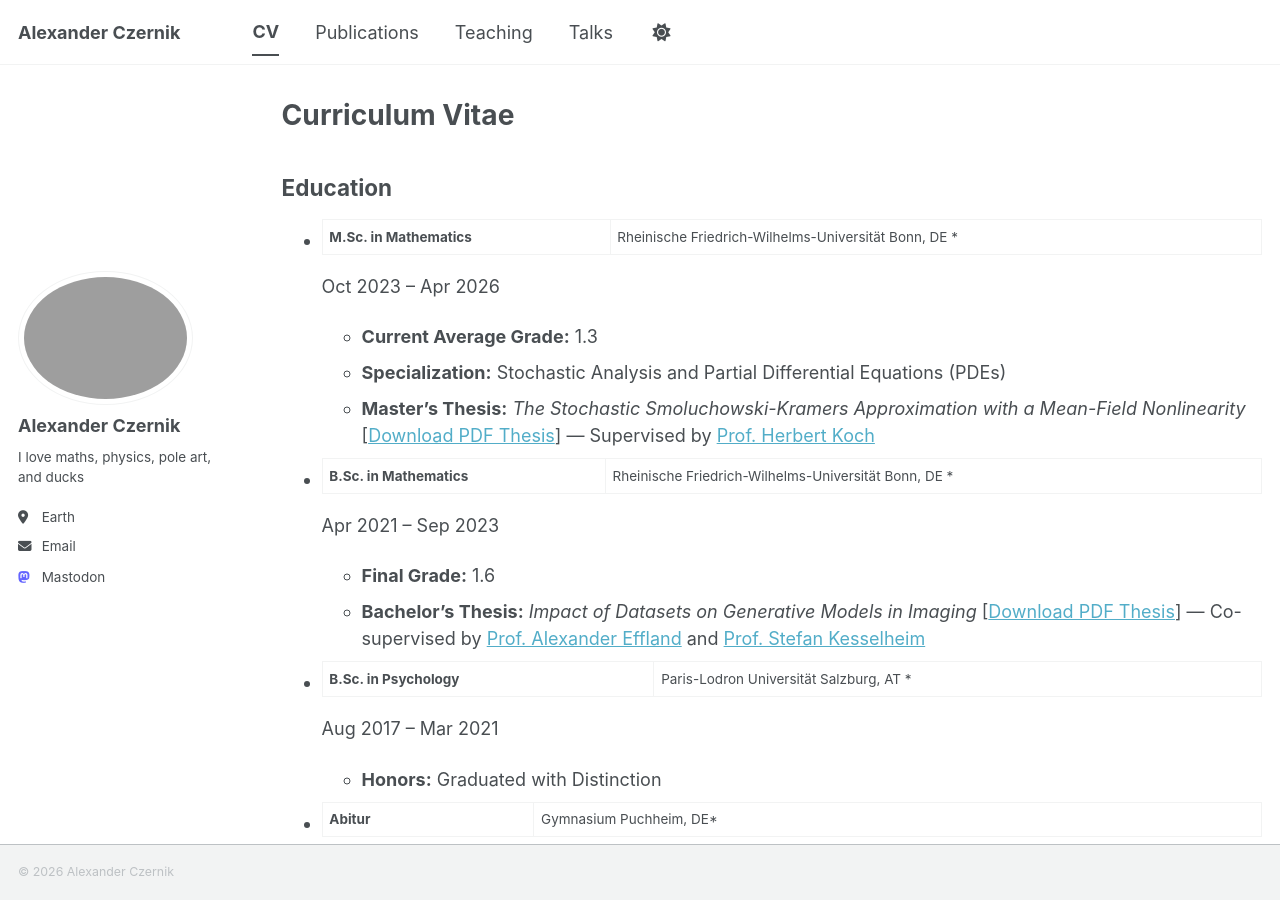
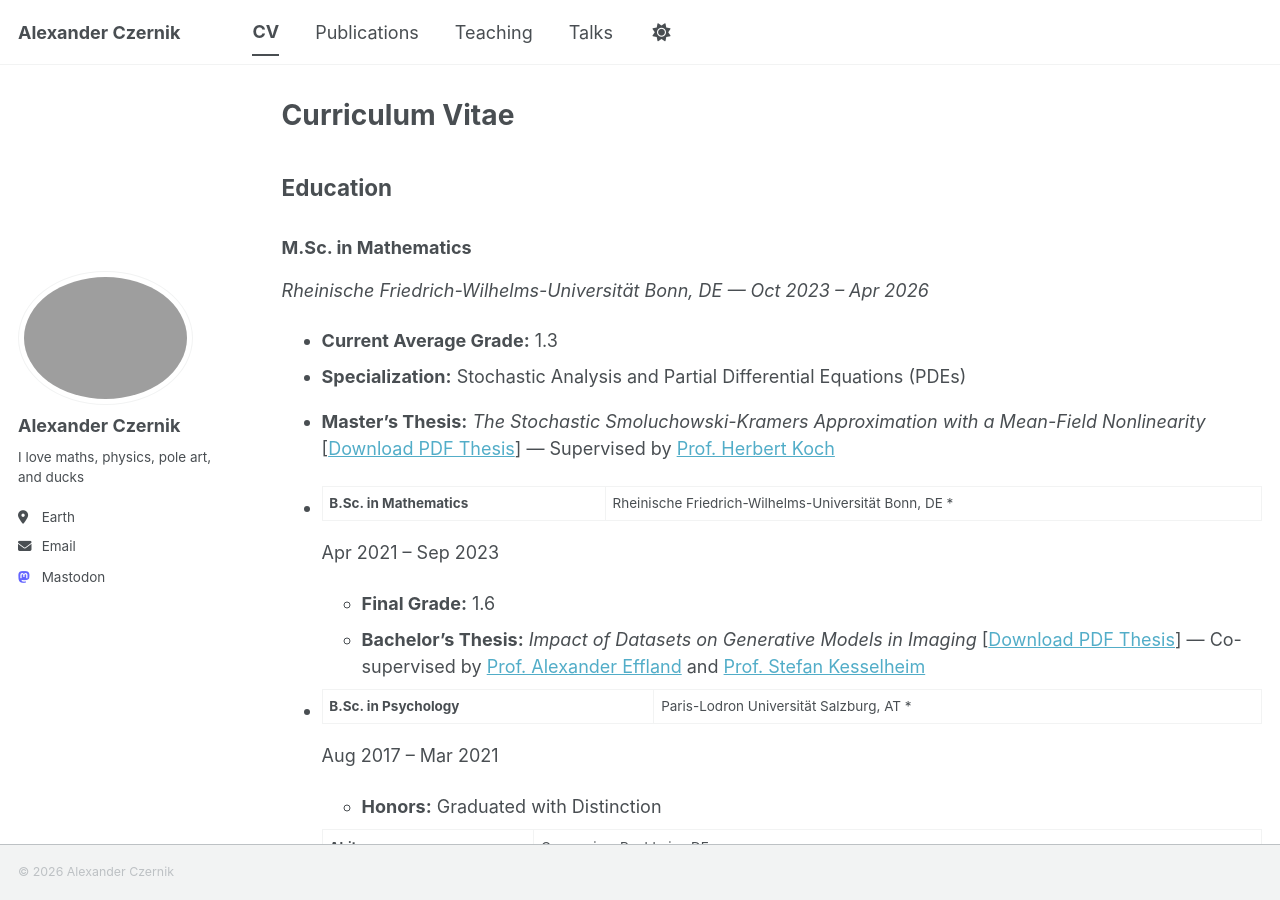
Before and after one commit to alexanderczernik/alexanderczernik.github.io, a Jekyll site: the page built from _pages/cv.md, in a window 1280 px wide and 900 px high. Built offline with Jekyll 4.4.1, drawn with Linux system fonts in a browser that asks for light colours; a script bundle is joined from its source files by our own code; library files that are not in the unit come from our copies.

Commit message:
Revise education section formatting in cv.md
Formatted education section for better readability.

```diff
--- a/_pages/cv.md
+++ b/_pages/cv.md
@@ -11,10 +11,8 @@ redirect_from:
 
 
 ## Education
-
-* **M.Sc. in Mathematics** | Rheinische Friedrich-Wilhelms-Universität Bonn, DE *
-
-  Oct 2023 – Apr 2026
+### M.Sc. in Mathematics
+*Rheinische Friedrich-Wilhelms-Universität Bonn, DE — Oct 2023 – Apr 2026*
   * **Current Average Grade:** 1.3
   * **Specialization:** Stochastic Analysis and Partial Differential Equations (PDEs)
   * **Master's Thesis:** *The Stochastic Smoluchowski-Kramers Approximation with a Mean-Field Nonlinearity* [[Download PDF Thesis](link_to_your_master_thesis.pdf)] — Supervised by [Prof. Herbert Koch](https://www.math.uni-bonn.de/~koch/)
```
